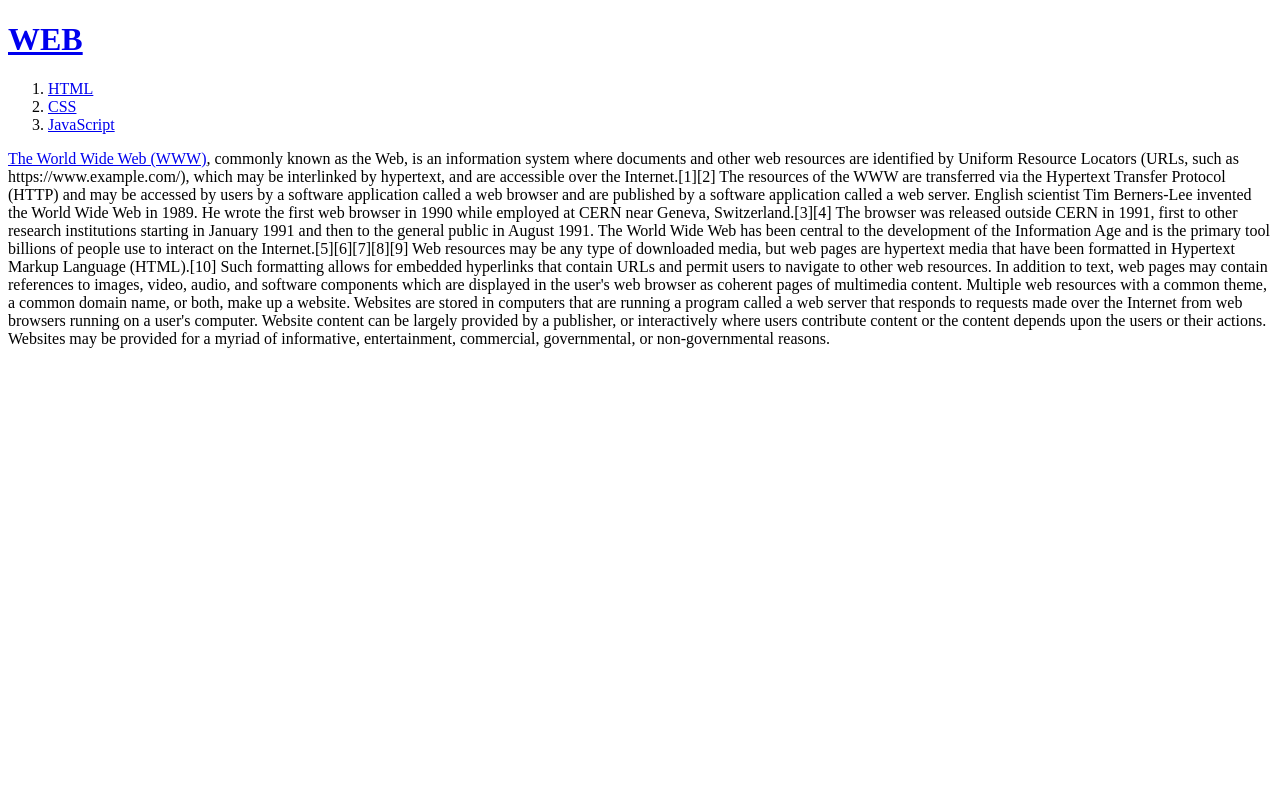
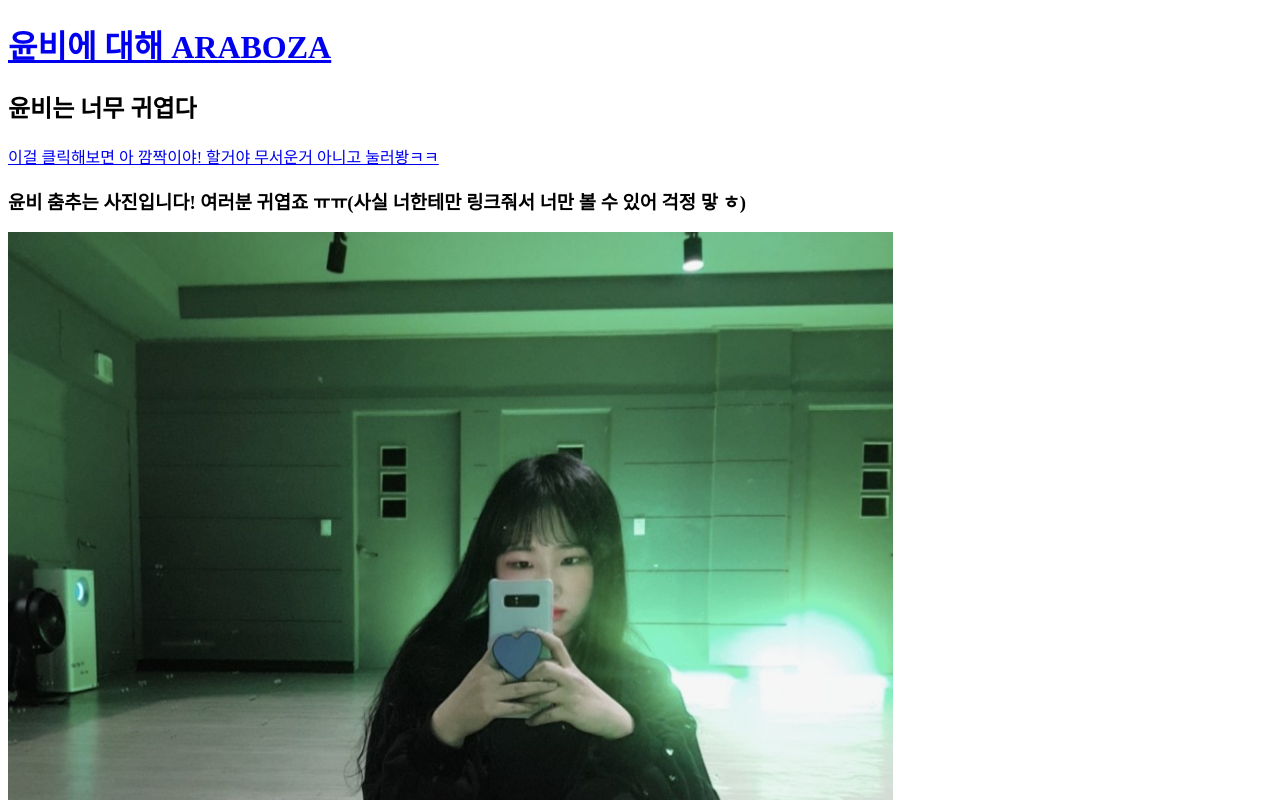
Before and after one commit to jcb97/practice, a plain HTML site: page index.html in a window 1280 px wide. Shown: the top 800 px of the page. Drawn offline with Linux system fonts and the light colour scheme.

Commit message:
Add files via upload

```diff
--- a/index.html
+++ b/index.html
@@ -1,23 +1,21 @@
 <!doctype html>
 <html>
 <head>
-<title>WEB1 - Welcome</title>
+<title>WEB1 - yunbi</title>
 <meta charset="utf-8">
 </head>
 <body>
-<h1><a href="index.html">WEB</a></h1>
-<ol>
-  <li><a href="1.html"> HTML</a></li>
-  <li><a href="2.html"> CSS</a></li>
-  <li><a href="3.html"> JavaScript</a></li>
-</ol>
-<p><a href="https://en.wikipedia.org/wiki/World_Wide_Web" target="_blank" title="WEB Specification">The World Wide Web (WWW)</a>, commonly known as the Web, is an information system where documents and other web resources are identified by Uniform Resource Locators (URLs, such as https://www.example.com/), which may be interlinked by hypertext, and are accessible over the Internet.[1][2] The resources of the WWW are transferred via the Hypertext Transfer Protocol (HTTP) and may be accessed by users by a software application called a web browser and are published by a software application called a web server.
+<h1><a href="index.html">윤비에 대해 ARABOZA</a></h1>
 
-English scientist Tim Berners-Lee invented the World Wide Web in 1989. He wrote the first web browser in 1990 while employed at CERN near Geneva, Switzerland.[3][4] The browser was released outside CERN in 1991, first to other research institutions starting in January 1991 and then to the general public in August 1991. The World Wide Web has been central to the development of the Information Age and is the primary tool billions of people use to interact on the Internet.[5][6][7][8][9]
+<h2>윤비는 너무 귀엽다</h2>
+<p><a href="https://instagram.com/yunbi_126?igshid=atou7pj8qkpq" target="_blank"  title="instagram 계정"> 이걸 클릭해보면 아 깜짝이야! 할거야 무서운거 아니고 눌러봥ㅋㅋ</a>
 
-Web resources may be any type of downloaded media, but web pages are hypertext media that have been formatted in Hypertext Markup Language (HTML).[10] Such formatting allows for embedded hyperlinks that contain URLs and permit users to navigate to other web resources. In addition to text, web pages may contain references to images, video, audio, and software components which are displayed in the user's web browser as coherent pages of multimedia content.
-
-Multiple web resources with a common theme, a common domain name, or both, make up a website. Websites are stored in computers that are running a program called a web server that responds to requests made over the Internet from web browsers running on a user's computer. Website content can be largely provided by a publisher, or interactively where users contribute content or the content depends upon the users or their actions. Websites may be provided for a myriad of informative, entertainment, commercial, governmental, or non-governmental reasons.
-</p>
+<h3>윤비 춤추는 사진입니다! 여러분 귀엽죠 ㅠㅠ(사실 너한테만 링크줘서 너만 볼 수 있어 걱정 맣 ㅎ)</h3>
+<img src="윤비춤.jpg" width="70%">
+</p><p style="margin-top:40px;">
+<h3> 이건 윤비 마스크 쓴 사진 존귀ㅠㅠㅠ </h3>
+<img src="윤비마스크.jpg" width="70%">
+  </p>
+<p> 나머지는 내일 업데이트 빨리 보여주고 싶어서 ㅋㅋ</p>
 </body>
 </html>
```
